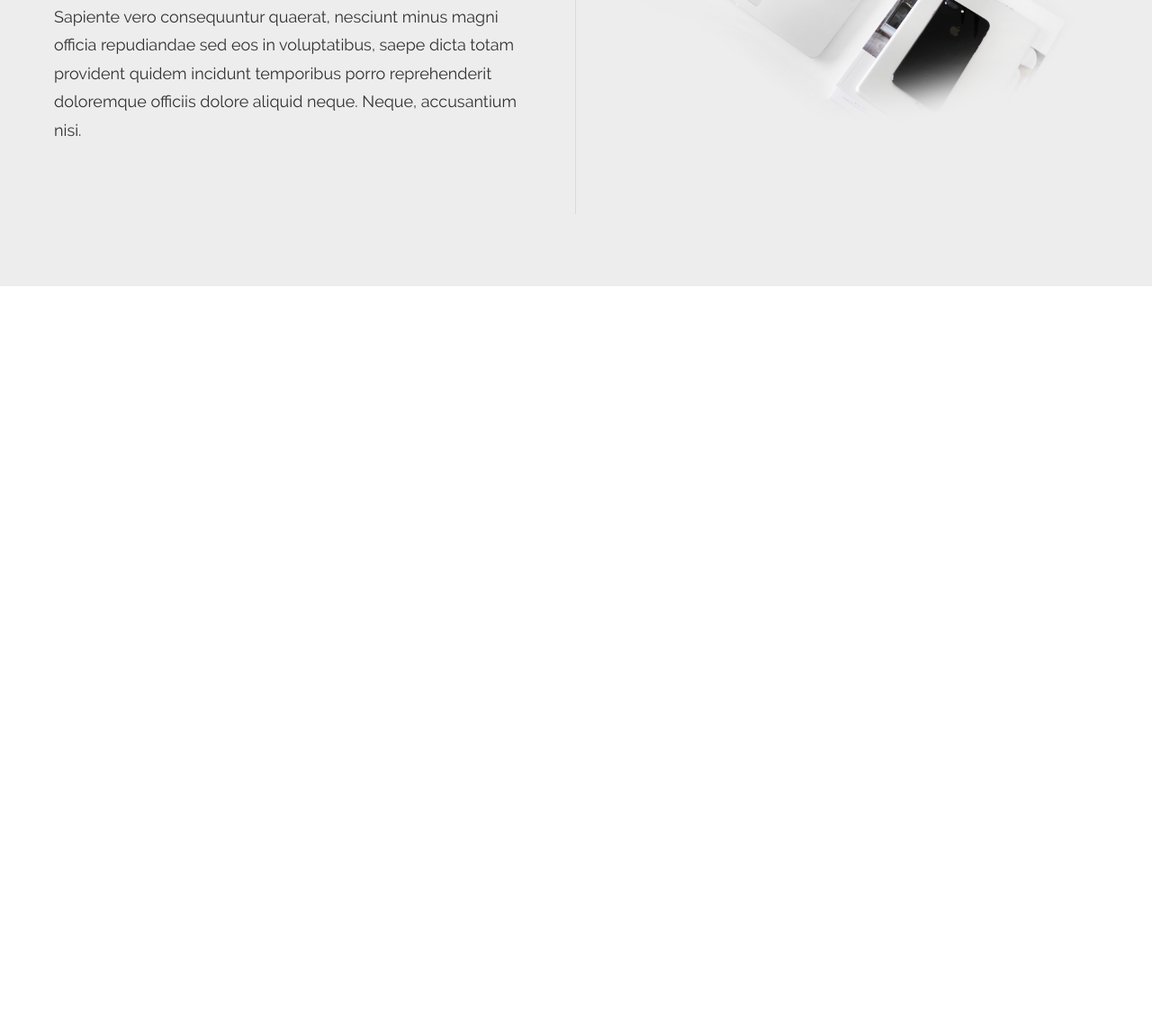
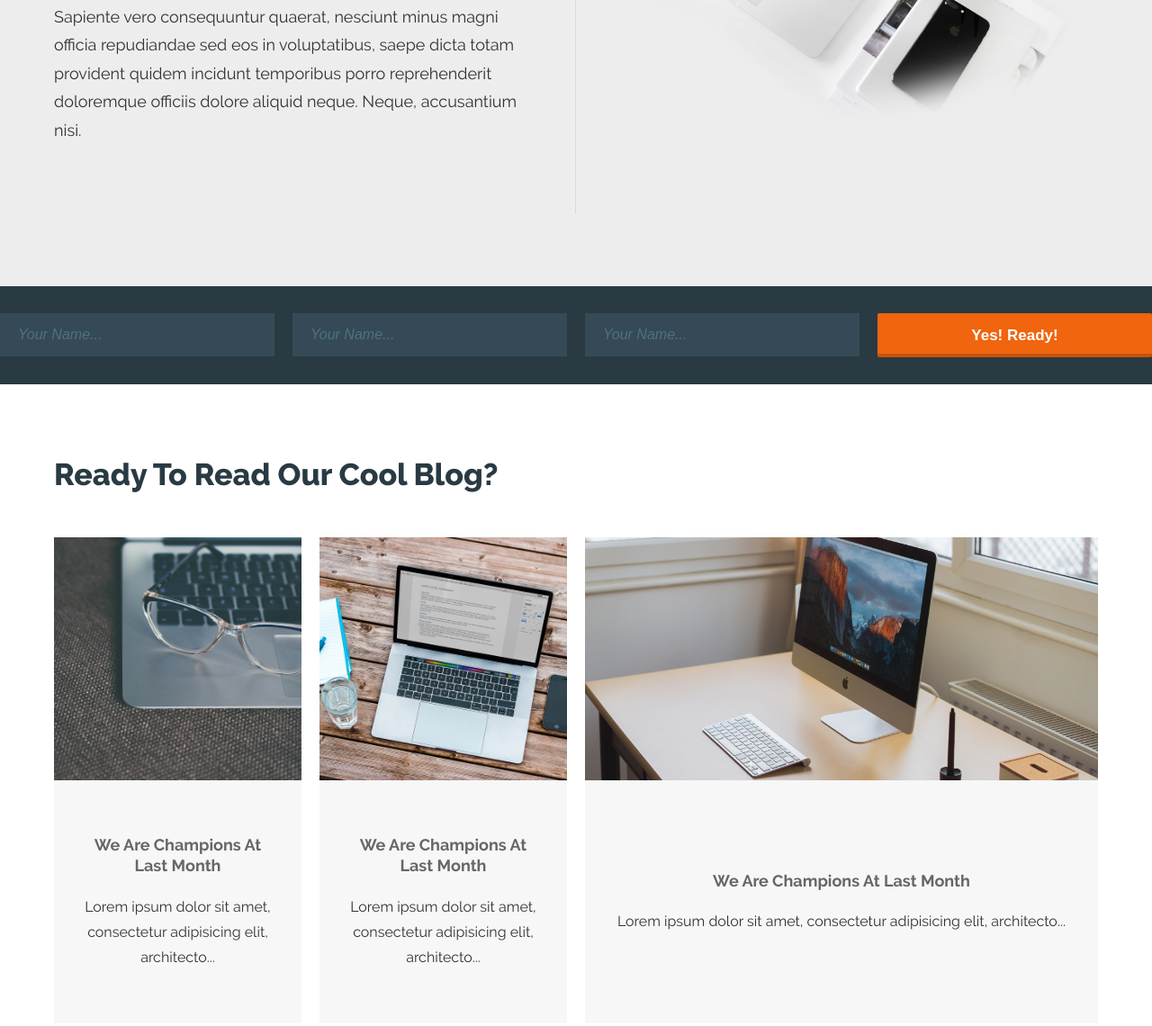
Before and after one commit to Rasalila/css_grid, a website: page app/index.html in a window 1280 px wide. Shown: the part 2076-3216 px from the top of the page at 90% size. Before the commit the page ends 2394 px from the top, so only its background shows below. Drawn offline with Linux system fonts and the light colour scheme.

Commit message:
section block is ready

```diff
--- a/app/index.html
+++ b/app/index.html
@@ -62,7 +62,84 @@
 		</div>
 	</section>
 
-	<section class="formsection"></section>
+	<section class="formsection">
+		<div class="conteiner">
+
+			<form class="grid">
+				<div><input type="text" name="name" placeholder="Your Name..." required></div>
+				<div><input type="text" name="name" placeholder="Your Name..."></div>
+				<div><input type="text" name="name" placeholder="Your Name..."></div>
+				<div><button class="button">Yes! Ready!</button></div>
+			</form>
+
+		</div>
+	</section>
+
+	<section class="landing-section section-blog">
+
+		<div class="container">
+
+			<h2>Ready To Read Our Cool Blog?</h2>
+
+			<div class="blog-home grid">
+
+				<a href="#" class="blog-item grid">
+					<span class="blog-item-img" style="background-image: url(./img/1.jpg);"></span>
+					<span class="blog-item-content grid">
+						<h4>We Are Champions At Last Month</h4>
+						<p>Lorem ipsum dolor sit amet, consectetur adipisicing elit, architecto...</p>
+					</span>
+				</a>
+
+				<a href="#" class="blog-item grid">
+					<span class="blog-item-img" style="background-image: url(./img/2.jpg);"></span>
+					<span class="blog-item-content grid">
+						<h4>We Are Champions At Last Month</h4>
+						<p>Lorem ipsum dolor sit amet, consectetur adipisicing elit, architecto...</p>
+					</span>
+				</a>
+
+				<a href="#" class="blog-item grid">
+					<span class="blog-item-img" style="background-image: url(./img/3.jpg);"></span>
+					<span class="blog-item-content grid">
+						<h4>We Are Champions At Last Month</h4>
+						<p>Lorem ipsum dolor sit amet, consectetur adipisicing elit, architecto...</p>
+					</span>
+				</a>
+
+				<a href="#" class="blog-item grid">
+					<span class="blog-item-img" style="background-image: url(./img/4.jpg);"></span>
+					<span class="blog-item-content grid">
+						<h4>We Are Champions At Last Month</h4>
+						<p>Lorem ipsum dolor sit amet, consectetur adipisicing elit, architecto...</p>
+					</span>
+				</a>
+
+				<a href="#" class="blog-item grid">
+					<span class="blog-item-img" style="background-image: url(./img/5.jpg);"></span>
+					<span class="blog-item-content grid">
+						<h4>We Are Champions At Last Month</h4>
+						<p>Lorem ipsum dolor sit amet, consectetur adipisicing elit, architecto...</p>
+					</span>
+				</a>
+
+				<a href="#" class="blog-item grid">
+					<span class="blog-item-img" style="background-image: url(./img/6.jpg);"></span>
+					<span class="blog-item-content grid">
+						<h4>We Are Champions At Last Month</h4>
+						<p>Lorem ipsum dolor sit amet, consectetur adipisicing elit, architecto...</p>
+					</span>
+				</a>
+
+				<div class="buttoncase text-center">
+					<a href="" class="button">View Blog</a>
+				</div>
+
+			</div>
+
+		</div>
+
+	</section>
 
 	<link rel="stylesheet" href="./css/main.min.css">
 	<script src="./js/scripts.min.js"></script>
--- a/app/sass/main.sass
+++ b/app/sass/main.sass
@@ -170,5 +170,84 @@
 .ready-right
 	padding-left: 40px
 
+
+.formsection
+	padding: 30px 0
+	background-color: $dark
+	input
+		background-color: lighten($dark, 6%)
+	form
+		grid-gap: $gutter
+		grid-template-columns: repeat(4, 1fr)
+	.button
+		font-size: 17px
+		padding: 14.5px
+		width: 100%
+
+input, textarea
+	border: none
+	padding: 15px 20px
+	width: 100%
+	font-family: Arial, sans-serif
+	font-style: italic
+	outline: none
+	transition: background-color .25s ease
+	&:focus
+		background-color: $light
+	&::placeholder
+		color: lighten($dark, 20%)
+
+.section-blog
+	h2
+		margin:
+			top: 0
+			bottom: 50px
+	.buttoncase
+		padding-bottom: 0
+.blog-home
+	grid-gap: $gutter
+	grid-template-columns: repeat(4, 1fr)
+
+.blog-item
+	background-color: #F7F7F7
+	text-decoration: none
+	grid-template-rows: 1fr 1fr
+	transition: background-color .25s ease //изменение цвета при наведении на карточки
+	overflow: hidden
+	color: #333
+	&:nth-child(3) //растягивание изоб-я на 2 колонны
+		grid-column: 3 / 5
+	&:nth-child(4)
+		grid-column: 1 / 3
+	&:hover
+		background-color: $light
+		h4
+			color: $dark
+		.blog-item-img
+			transform: scale(1.05) translateY(-6.5px) //увеличение картинки и сдвиг вверх по оси Y
+
+	&-img
+		height: 270px
+		background-size: cover
+		background-position: center
+		transition: transform .25s ease // увеличение картинки при наведении
+	&-content
+		padding: 25px
+		text-align: center
+		align-content: center
+	h4
+		font-size: 18px
+		color: #666
+		line-height: 1.3
+		margin: 0
+		transition: color .25s ease //анимация цвета заголовка
+	p
+		margin:
+			top: 20px
+			bottom: 0
+
+
+
+
 // Всегда в конце
 @import media
```
Also changed, not shown: app/css/main.min.css.
